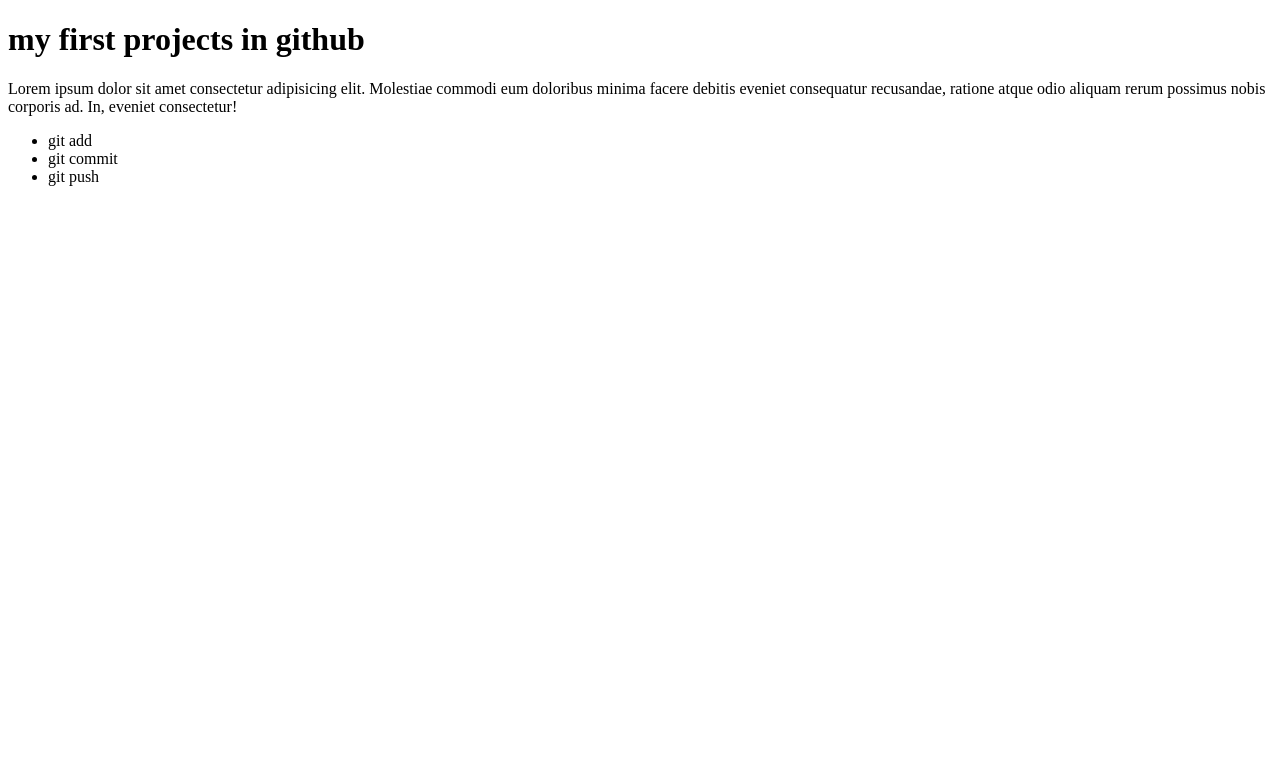
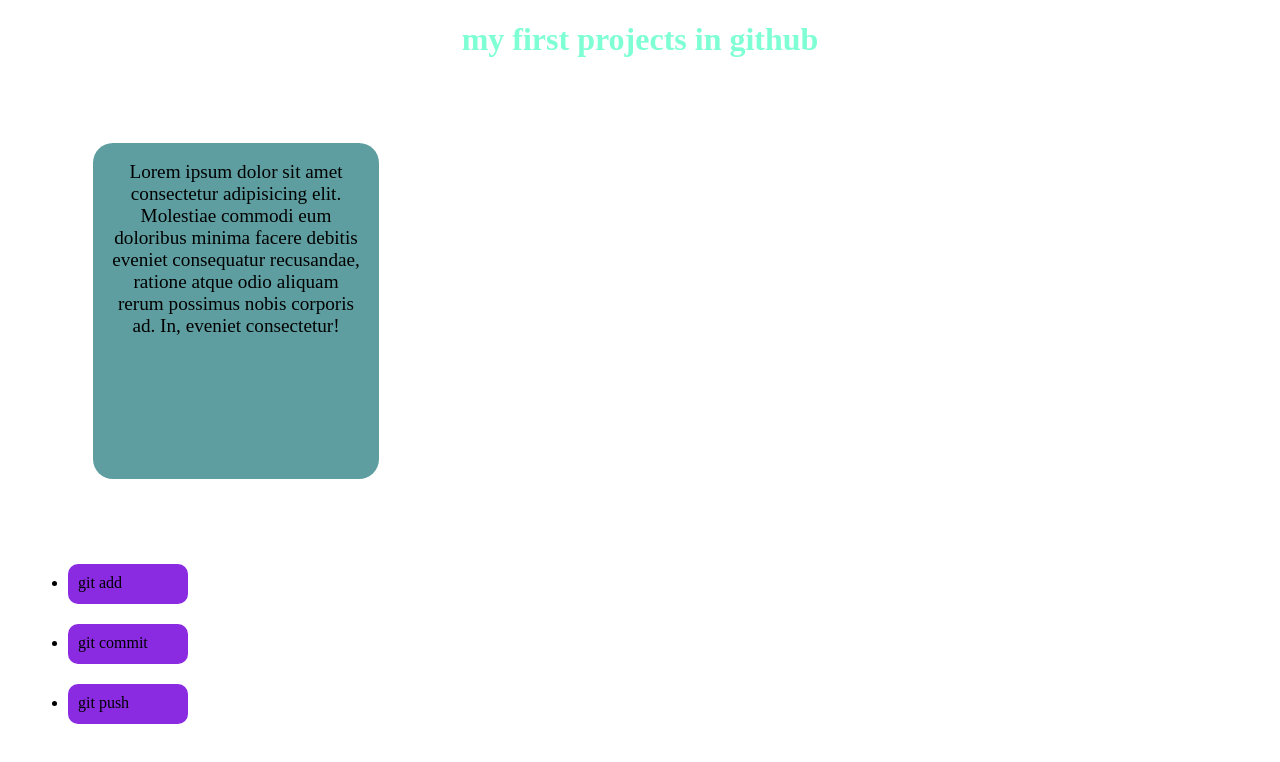
Before and after one commit to labibks/my-new-github-repo, a plain HTML site: page index.html in a window 1280 px wide. Drawn offline with Linux system fonts and the light colour scheme.

Commit message:
added first style

```diff
--- a/index.html
+++ b/index.html
@@ -4,6 +4,7 @@
     <meta charset="UTF-8">
     <meta name="viewport" content="width=device-width, initial-scale=1.0">
     <title>my new github repo</title>
+    <link rel="stylesheet" href="style/first.css">
 </head>
 <body>
     <h1>my first projects in github</h1>
@@ -16,6 +17,9 @@
             <li>git push</li>
         </ul>
     </div>
+    <div>
+
+    </div>
 
 </body>
 </html>
--- /dev/null
+++ b/style/first.css
@@ -0,0 +1,21 @@
+h1{
+    text-align: center;
+    color: aquamarine;
+    font-weight: 800;
+}
+p{
+    background-color: cadetblue;
+    height: 300px; width: 250px;
+    padding: 18px;
+    margin: 85px;
+    text-align: center;
+    font-size: larger;
+    border-radius: 20px;
+}
+li{
+    height: 20px; width: 100px;
+    background-color: blueviolet;
+    margin: 20px;
+    border-radius: 10px;
+    padding: 10px;
+}
```
